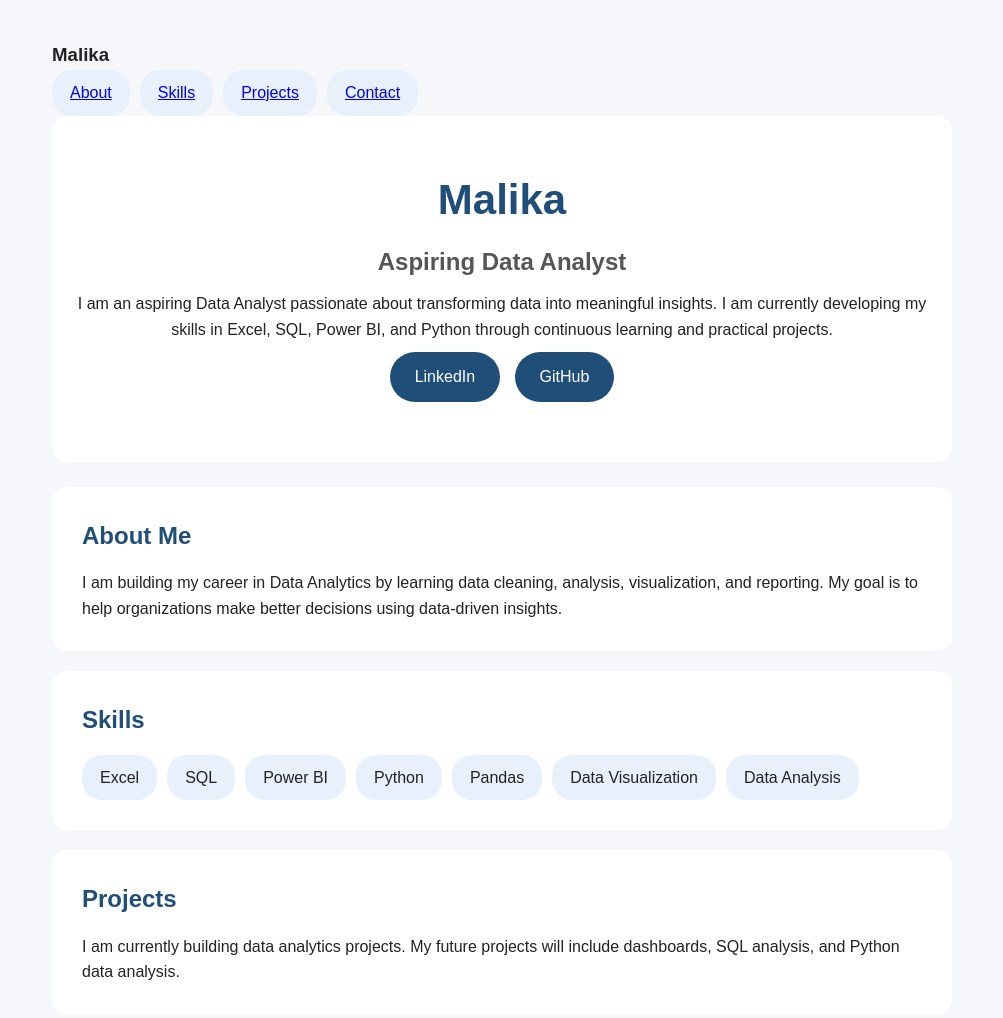
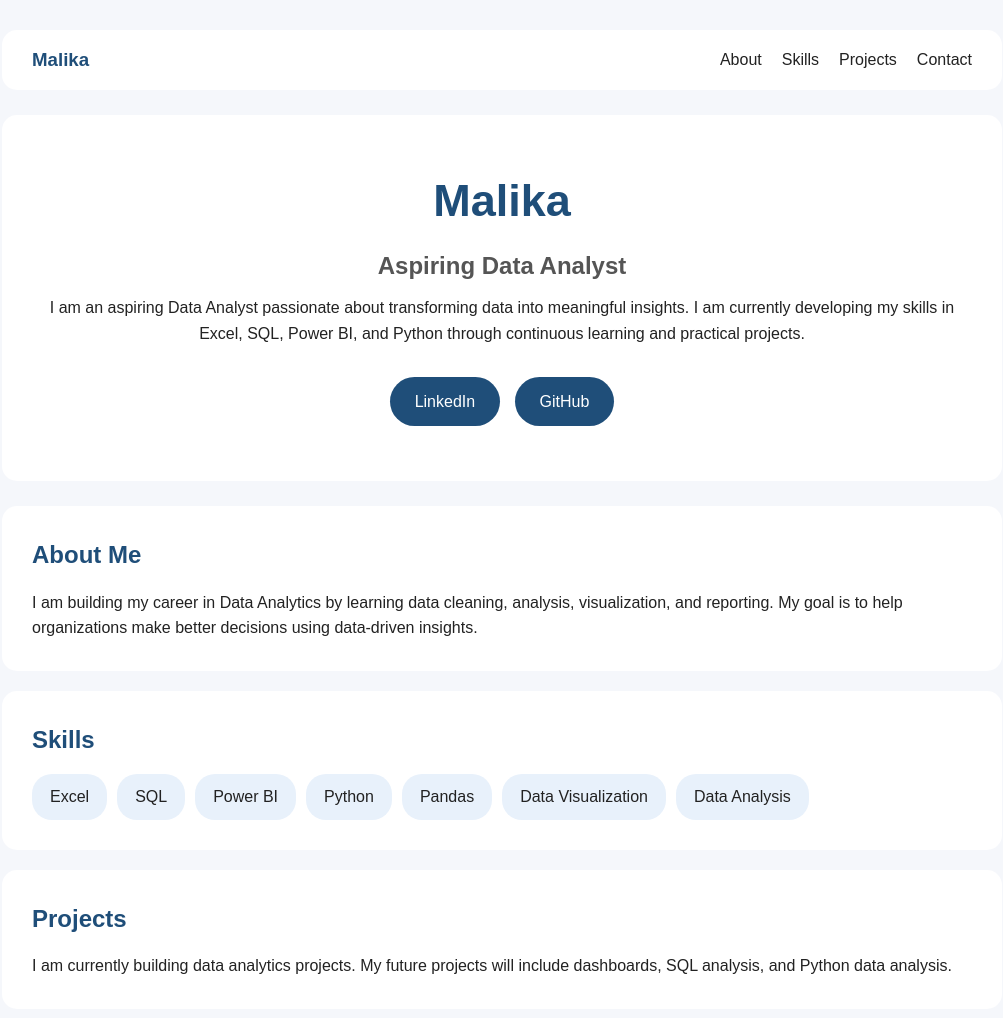
Before and after one commit to Malika-dataanalyst/Malika-dataanalyst.github.io, a plain HTML site: page index.html in a window 1280 px wide. Shown: the top 1018 px of the page, without its empty margins (138-1141 px from the left). Drawn offline with Linux system fonts and the light colour scheme.

Commit message:
Update style.css

```diff
--- a/style.css
+++ b/style.css
@@ -1,4 +1,3 @@
-/* General */
 * {
     margin: 0;
     padding: 0;
@@ -6,89 +5,226 @@
     font-family: Arial, sans-serif;
 }
 
+
 body {
+
     background: #f5f7fb;
     color: #222;
     line-height: 1.6;
-    padding: 40px;
+    padding: 30px;
+
 }
 
-/* Main container */
+
 .container {
-    max-width: 900px;
+
+    max-width: 1000px;
     margin: auto;
+
 }
 
-/* Header */
-header {
-    text-align: center;
+
+/* Navigation */
+
+nav {
+
     background: white;
-    padding: 50px 20px;
+    padding: 15px 30px;
     border-radius: 15px;
     margin-bottom: 25px;
+
 }
 
-header h1 {
-    font-size: 42px;
-    color: #1f4e79;
+
+.nav-container {
+
+    display: flex;
+    justify-content: space-between;
+    align-items: center;
+
 }
 
-header h2 {
-    color: #555;
-    margin: 10px 0;
+
+.nav-container h3 {
+
+    color: #1f4e79;
+
 }
 
+
+nav ul {
+
+    display: flex;
+    list-style: none;
+    gap: 20px;
+
+}
+
+
+nav a {
+
+    text-decoration: none;
+    color: #222;
+
+}
+
+
+nav a:hover {
+
+    color: #1f4e79;
+
+}
+
+
+
+/* Header */
+
+header {
+
+    background: white;
+    text-align: center;
+    padding: 50px 30px;
+    border-radius: 15px;
+    margin-bottom: 25px;
+
+}
+
+
+header h1 {
+
+    font-size: 45px;
+    color: #1f4e79;
+
+}
+
+
+header h2 {
+
+    color: #555;
+    margin: 10px;
+
+}
+
+
+
+/* Buttons */
+
+.buttons {
+
+    margin-top: 25px;
+
+}
+
+
+.buttons a {
+
+    display: inline-block;
+    background: #1f4e79;
+    color: white;
+    padding: 12px 25px;
+    margin: 5px;
+    border-radius: 25px;
+    text-decoration: none;
+
+}
+
+
+.buttons a:hover {
+
+    opacity: 0.8;
+
+}
+
+
+
 /* Sections */
+
 section {
+
     background: white;
     padding: 30px;
     margin-bottom: 20px;
     border-radius: 15px;
+
 }
 
+
 section h2 {
+
     color: #1f4e79;
     margin-bottom: 15px;
+
 }
 
+
+
 /* Skills */
-ul {
-    list-style: none;
+
+section ul {
+
     display: flex;
     flex-wrap: wrap;
     gap: 10px;
+    list-style: none;
+
 }
 
-li {
+
+section li {
+
     background: #e8f1fb;
     padding: 10px 18px;
     border-radius: 20px;
+
 }
 
-/* Buttons */
-.buttons a {
-    display: inline-block;
-    margin: 10px 5px;
-    padding: 12px 25px;
-    background: #1f4e79;
-    color: white;
-    text-decoration: none;
-    border-radius: 25px;
+
+
+/* Footer */
+
+footer {
+
+    text-align: center;
+    padding: 20px;
+    color: #666;
+
 }
 
-.buttons a:hover {
-    opacity: 0.8;
-}
+
 
 /* Mobile */
-@media(max-width:600px) {
+
+@media(max-width:700px) {
+
 
     body {
-        padding: 20px;
+
+        padding: 15px;
+
     }
 
-    header h1 {
-        font-size: 32px;
+
+    .nav-container {
+
+        flex-direction: column;
+        gap: 15px;
+
     }
 
+
+    nav ul {
+
+        flex-wrap: wrap;
+        justify-content: center;
+
+    }
+
+
+    header h1 {
+
+        font-size: 35px;
+
+    }
+
+
 }
```
